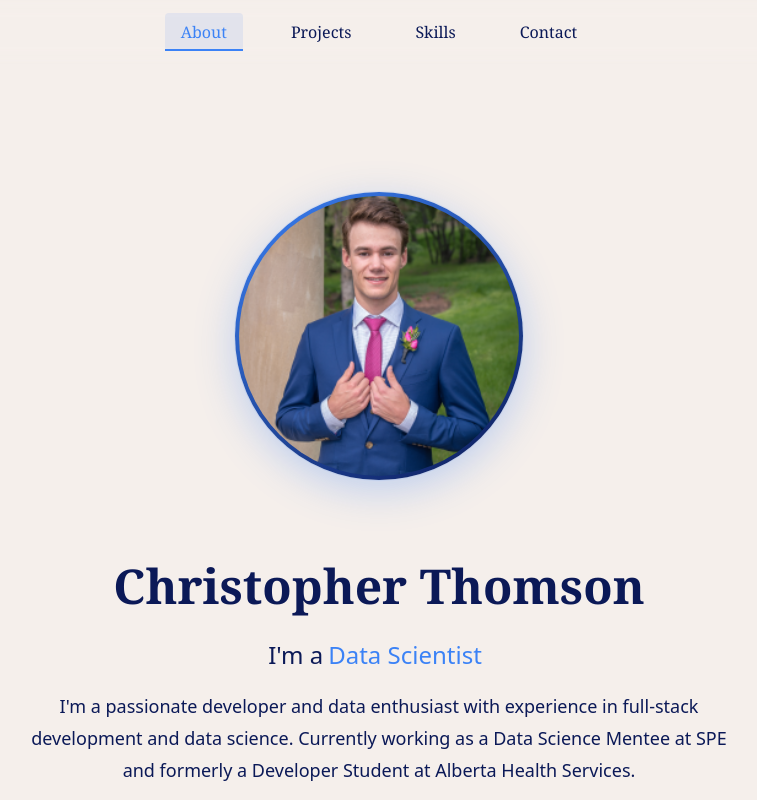
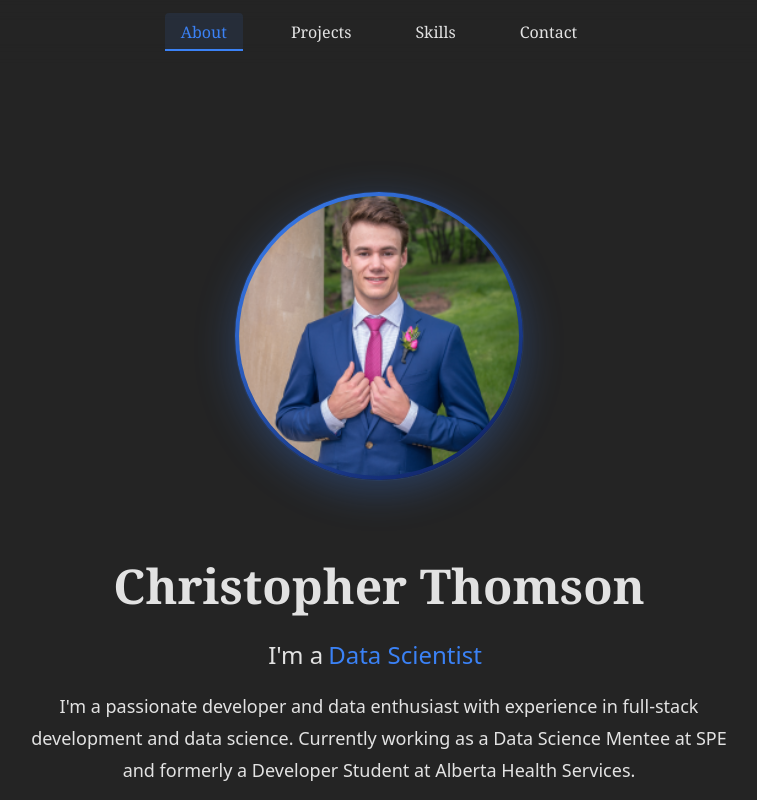
Before and after one commit to Cthomson20/christopherthomson-portfolio, a React (Vite) app: page / in a window 1280 px wide. Shown: the top 800 px of the page, without its empty margins (261-1018 px from the left). Built offline with nearby package versions, Linux system fonts and the light colour scheme.

Commit message:
feat: disabled dark mode capability in browers

```diff
--- a/src/index.css
+++ b/src/index.css
@@ -53,8 +53,9 @@ button:focus-visible {
   outline: 4px auto -webkit-focus-ring-color;
 }
 
-@media (prefers-color-scheme: light) {
+@media (prefers-color-scheme: dark) {
   :root {
+    color-scheme: light;
     color: var(--primary-color);
     background-color: var(--background-light);
   }
```
